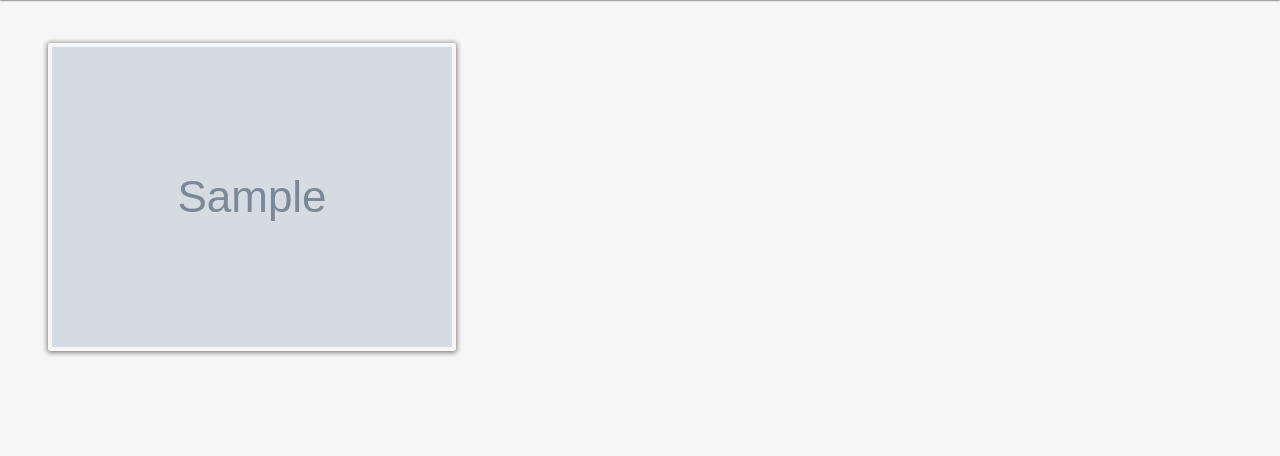
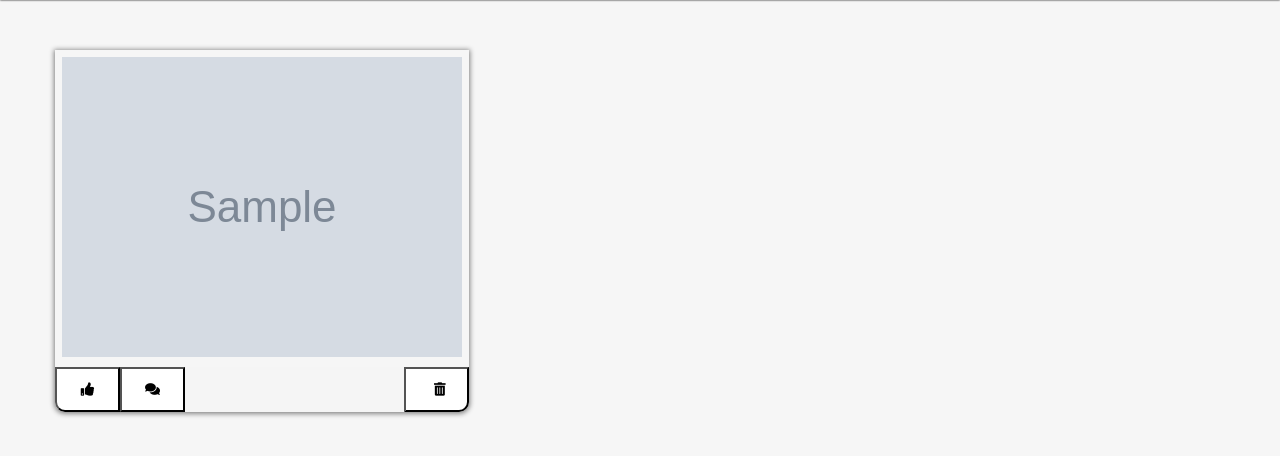
Before and after one commit to PeerInnoveer/camagru, a PHP site: page /camagru/php/index.php in a window 1280 px wide. Shown: the part 60-516 px from the top of the page. Run offline with PHP 8.4, Linux system fonts and the light colour scheme; tables that the repository leaves empty or names only in its code hold one stand-in row (values such as "Sample post"); grey boxes marked "Sample" are stand-in pictures; some libraries are stand-ins or nearby versions.

Commit message:
Update - Superimpose working, on to comments and likes

```diff
--- a/php/index.php
+++ b/php/index.php
@@ -16,7 +16,13 @@
             $result = $sql->fetchAll();
 
             foreach($result as $image)
-                echo '<img class="images" src="'.$image[0].'"/>';
+                echo '<div class="image_container"><img class="images" src="'.$image[0].'"/>
+                        <div class="button_container">
+                            <button class="delBut" type="submit" name="photoDel"><i class="delB fas fa-trash-alt"></i></button>
+                            <button class="likeBut" type="submit" name="like_button"><i class=" likeB fas fa-thumbs-up"></i></button>
+                            <button class="commentBut" type="submit" name="com_button"><i class=" commentB fas fa-comments"></i></button>
+                        </div>
+                    </div>';
         } catch(PDOException $e) {
             echo $e->getMessage();
         }
--- a/stylesheets/photo.css
+++ b/stylesheets/photo.css
@@ -96,7 +96,7 @@
     margin: 3px;
     padding: 4px;
     border-radius: 2px;
-    box-shadow: 0px 0.7px 5px 1px grey;
+    /* box-shadow: 0px 0.7px 5px 1px grey; */
 }
 
 .filters_box {
@@ -133,3 +133,45 @@
     right: 182px;
     top: 20px;
 }
+
+.image_container {
+    display: inline-block;
+    margin: 10px;
+    box-shadow: 0px 0.7px 5px 1px grey;
+    border-radius: 0px 0px 10px 10px;
+}
+.button_container {
+    background-color: #f5f5f5;
+    border-radius: 0px 0px 10px 10px;
+    height: 45px;
+}
+.delBut {
+    float: right;
+    width: 65px;
+    height: 45px;
+    border-radius: 0px 0px 10px 0px;
+    background-color: #ffffff;
+}
+.delB {
+    width: 5px;
+}
+
+.likeBut {
+    float: left;
+    width: 65px;
+    height: 45px;
+    border-radius: 0px 0px 0px 10px;
+    background-color: #ffffff;
+}
+.likeB {
+
+}
+
+.commentBut {
+    width: 65px;
+    height: 45px;
+    background-color: #ffffff;
+}
+.commentB {
+
+}
```
Also changed, not shown: javascript/photo.js (+8 -8 lines).
